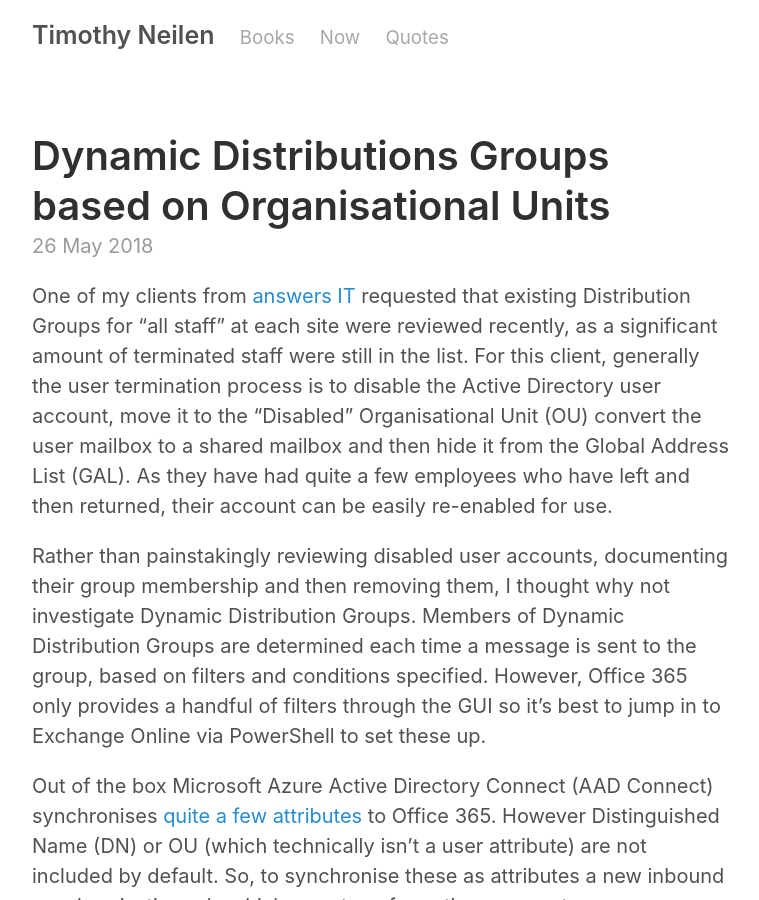
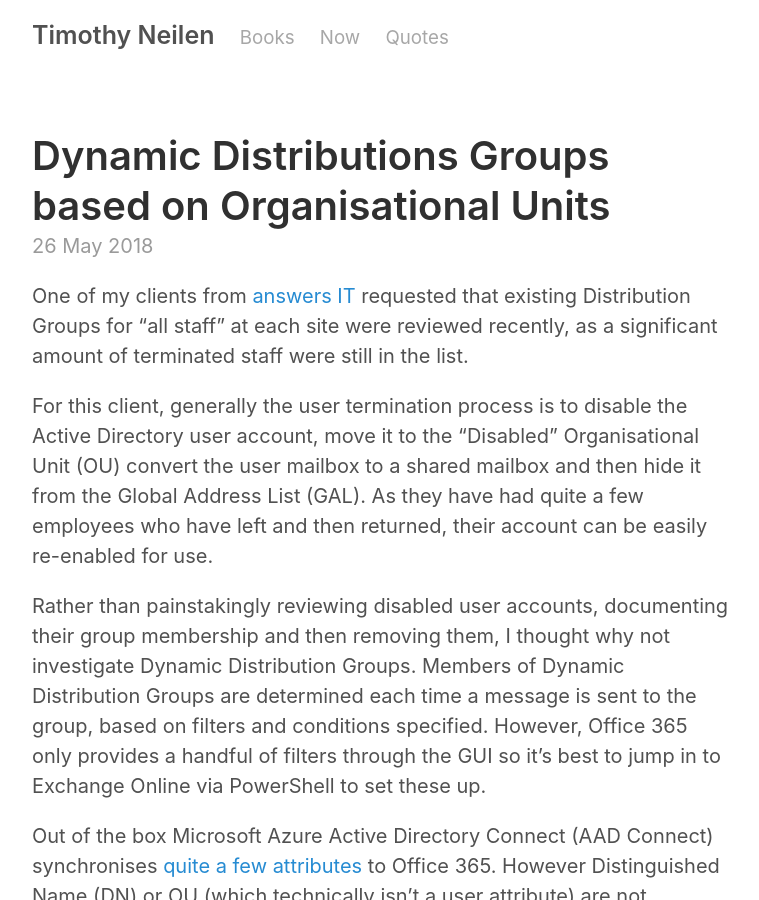
Before and after one commit to teejayen/teejayen.github.io, a Jekyll site: the page built from _posts/2018-05-26-dynamic-distribution-groups-based-on-organisational-units.md, in a window 1280 px wide and 900 px high. Shown: the whole window, without its empty margins (258-1017 px from the left). Built offline with Jekyll 4.4.1, drawn with Linux system fonts in a browser that asks for light colours; some of the changed text lies outside the part shown.

Commit message:
forgot to commit

```diff
--- a/_posts/2018-05-26-dynamic-distribution-groups-based-on-organisational-units.md
+++ b/_posts/2018-05-26-dynamic-distribution-groups-based-on-organisational-units.md
@@ -2,9 +2,10 @@
 layout: post
 title:  "Dynamic Distributions Groups based on Organisational Units"
 date:   2018-05-26 13:33:00 +1000
+---
+One of my clients from [answers IT](https://answersit.com.au) requested that existing Distribution Groups for "all staff" at each site were reviewed recently, as a significant amount of terminated staff were still in the list.
 
----
-One of my clients from [answers IT](https://answersit.com.au) requested that existing Distribution Groups for "all staff" at each site were reviewed recently, as a significant amount of terminated staff were still in the list. For this client, generally the user termination process is to disable the Active Directory user account, move it to the "Disabled" Organisational Unit (OU) convert the user mailbox to a shared mailbox and then hide it from the Global Address List (GAL). As they have had quite a few employees who have left and then returned, their account can be easily re-enabled for use.
+For this client, generally the user termination process is to disable the Active Directory user account, move it to the "Disabled" Organisational Unit (OU) convert the user mailbox to a shared mailbox and then hide it from the Global Address List (GAL). As they have had quite a few employees who have left and then returned, their account can be easily re-enabled for use.
 
 Rather than painstakingly reviewing disabled user accounts, documenting their group membership and then removing them, I thought why not investigate Dynamic Distribution Groups. Members of Dynamic Distribution Groups are determined each time a message is sent to the group, based on filters and conditions specified. However, Office 365 only provides a handful of filters through the GUI so it's best to jump in to Exchange Online via PowerShell to set these up.
 
```
Also changed, not shown: _posts/2018-06-12-book-notes.md (+1 -1 lines), _posts/2018-07-18-Status.md (+1 -1 lines), _posts/2018-08-06-adding-distribution-group-members-to-a-dynamic-distribution-group.md (added, +16 -0 lines), _posts/2018-08-31-every-new-beginning-comes-from-some-other-beginnings-end.md (added, +5 -0 lines), books.md (+1 -1 lines).
